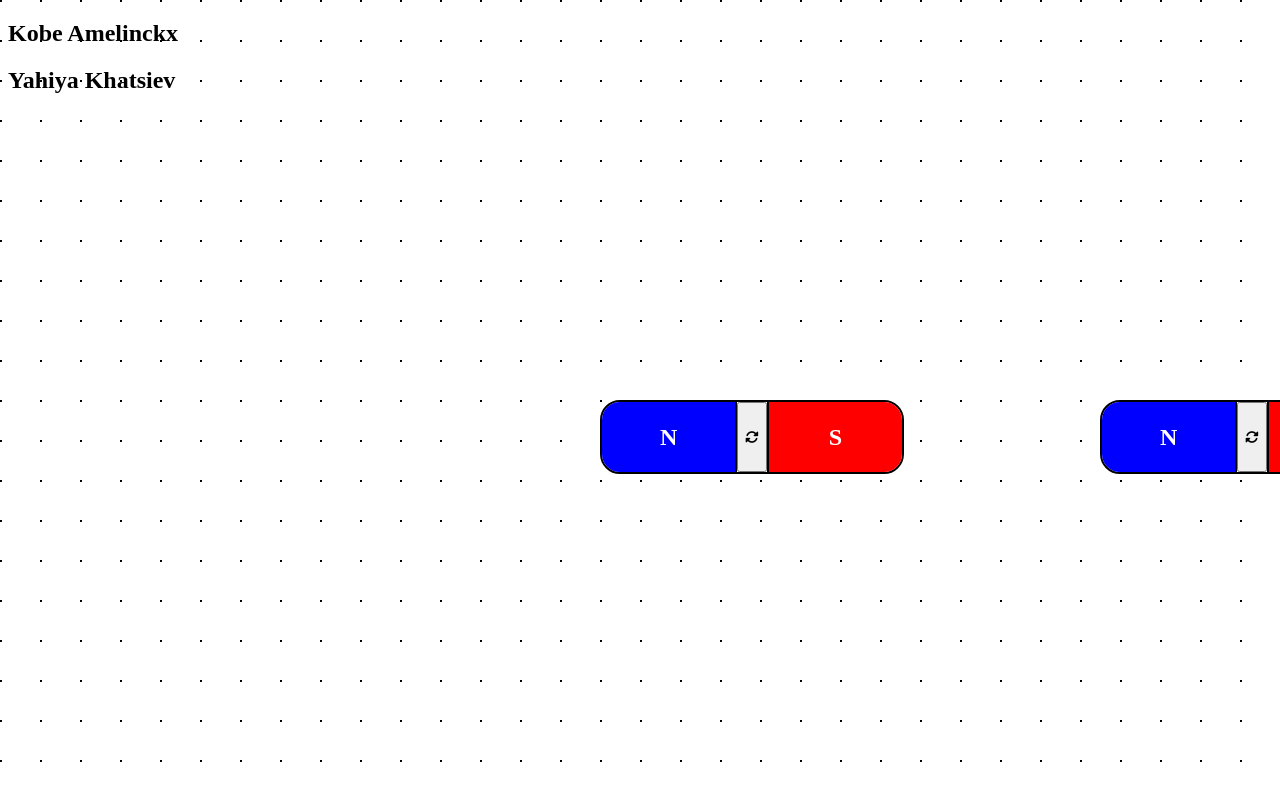
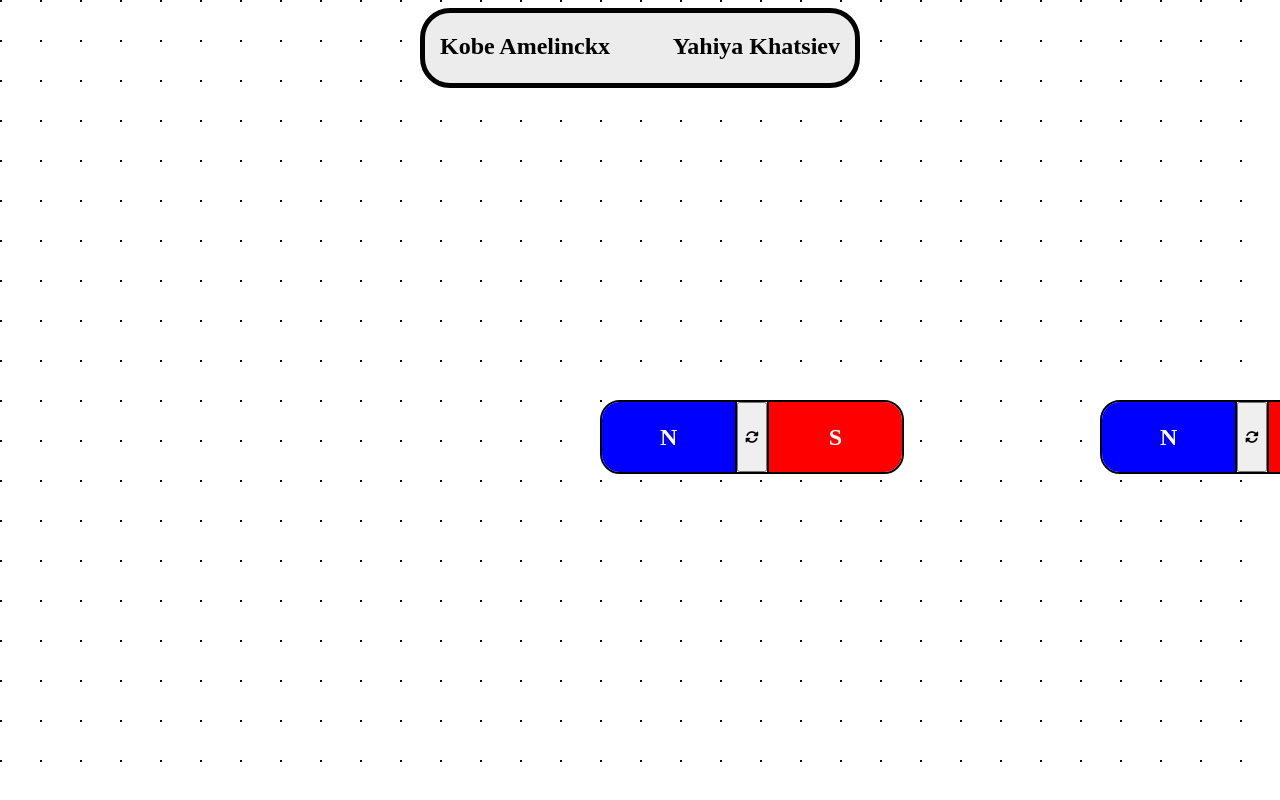
Before and after one commit to briemellow/magneetsim, a website: page index.html in a window 1280 px wide. Shown: the top 800 px of the page. Drawn offline with nearby package versions, Linux system fonts and the light colour scheme.

Commit message:
Update styles.css

```diff
--- a/styles.css
+++ b/styles.css
@@ -3,6 +3,27 @@ body {
     background-image: radial-gradient(black 1px, transparent 0);
     background-size: 40px 40px;
     background-position: -19px -19px;
+}
+
+#Kobe{
+    float: left;
+}
+#Yahiya{
+    float: right;
+}
+.background{
+    border: 5px solid black;
+    display: block;
+    border-radius: 30px;
+    height: 50px;
+    margin: auto;
+    width: 50%;
+    width: 400px;
+    padding-left: 15px;
+    padding-right: 15px;
+    padding-bottom: 20px;
+    text-align: center;
+    background-color: rgb(236, 236, 236);
 }
 
 .magnet {
```
